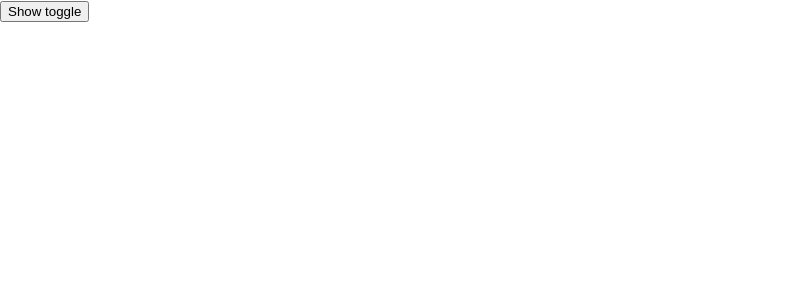
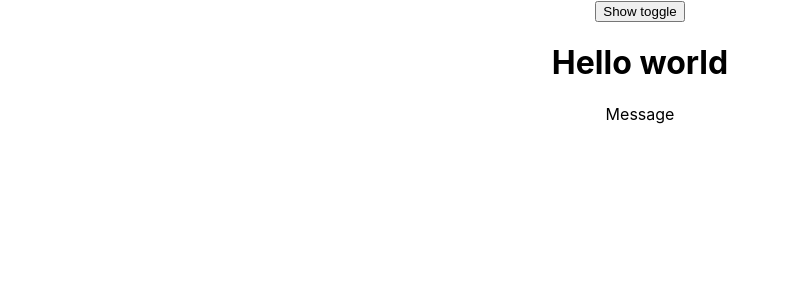
Before and after one commit to VladimirRM/Toggle-react-js-template, a React (Create React App) app: page / in a window 1280 px wide. Shown: the top 300 px of the page, without its empty margins (0-790 px from the left). Built offline with nearby package versions, Linux system fonts and the light colour scheme.

Commit message:
check all work

```diff
--- a/src/App.css
+++ b/src/App.css
@@ -1,5 +1,7 @@
 .App {
   text-align: center;
+  justify-content: center;
+  align-items: center;
 }
 
 .App-logo {
--- a/src/App.js
+++ b/src/App.js
@@ -1,4 +1,5 @@
 import React, { useState } from "react";
+import './App.css'
 
 const App = () => {
   const [showMode, setShowMode] = useState(true);
@@ -19,7 +20,7 @@ const App = () => {
   return <div>
 
     <button onClick={handleClick}>Show toggle</button>
-    {showMode} </div>;
+    {content} </div>;
 };
 
 export default App;
--- a/src/index.css
+++ b/src/index.css
@@ -1,13 +1,16 @@
 body {
   margin: 0;
-  font-family: -apple-system, BlinkMacSystemFont, 'Segoe UI', 'Roboto', 'Oxygen',
-    'Ubuntu', 'Cantarell', 'Fira Sans', 'Droid Sans', 'Helvetica Neue',
+  font-family: -apple-system, BlinkMacSystemFont, "Segoe UI", "Roboto", "Oxygen",
+    "Ubuntu", "Cantarell", "Fira Sans", "Droid Sans", "Helvetica Neue",
     sans-serif;
   -webkit-font-smoothing: antialiased;
   -moz-osx-font-smoothing: grayscale;
+  text-align: center;
+  justify-content: center;
+  align-items: center;
 }
 
 code {
-  font-family: source-code-pro, Menlo, Monaco, Consolas, 'Courier New',
+  font-family: source-code-pro, Menlo, Monaco, Consolas, "Courier New",
     monospace;
 }
```
